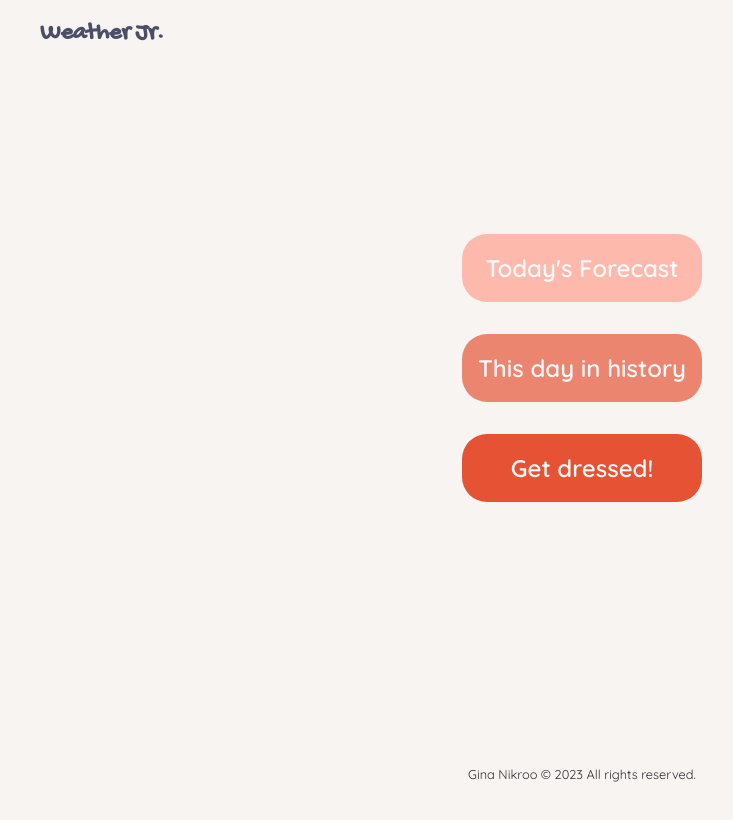
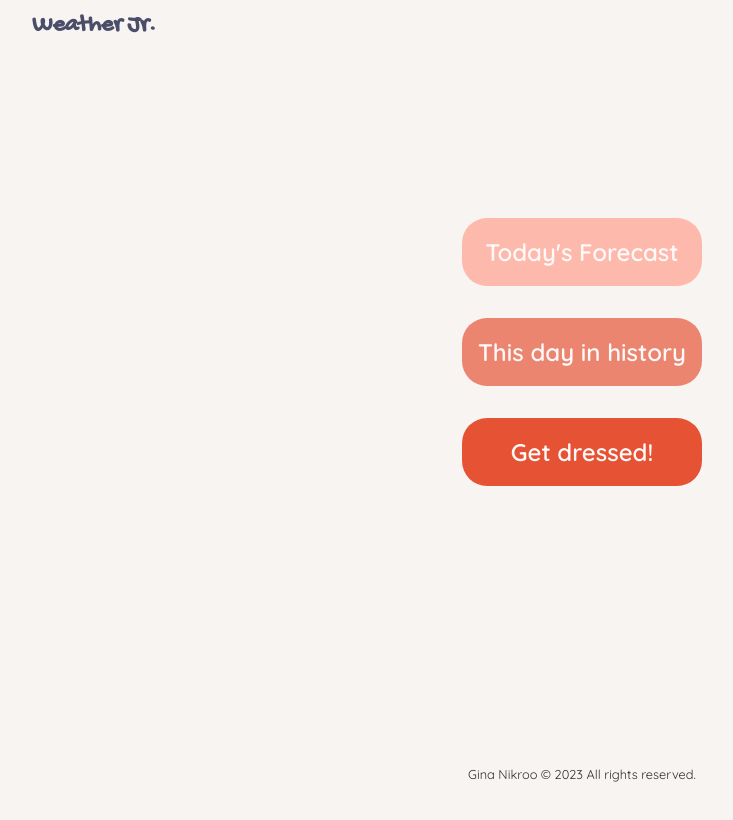
Before and after one commit to GNikroo/weather-junior, a React (Create React App) app: page / in a window 1280 px wide. Shown: the top 820 px of the page, without its empty margins (58-791 px from the left). Built offline with nearby package versions, Linux system fonts and the light colour scheme.

Commit message:
Update navbar styling

```diff
--- a/src/styles/NavBar.module.css
+++ b/src/styles/NavBar.module.css
@@ -1,5 +1,5 @@
 .Section {
-    padding: 1rem;
+    padding: .5rem;
     background-color: transparent;
     margin: auto;
     position: relative;
@@ -9,11 +9,22 @@
 }
 
 .Brand {
+    position: relative;
     font-family: 'Gochi Hand', cursive;
     justify-content: flex-start;
     color: #4A4E69;
     font-weight: 600;
     font-size: 1.5rem;
+    transition: .5s text-shadow;
+}
+
+.Brand:hover {
+    color: inherit;
+    text-shadow: -1px 0 transparent, 0 1px #4A4E69, 1px 0 #4A4E69, 0 -1px transparent;
+}
+
+.Brand:active {
+    top: 1px;
 }
 
 .Dropdown {
```
